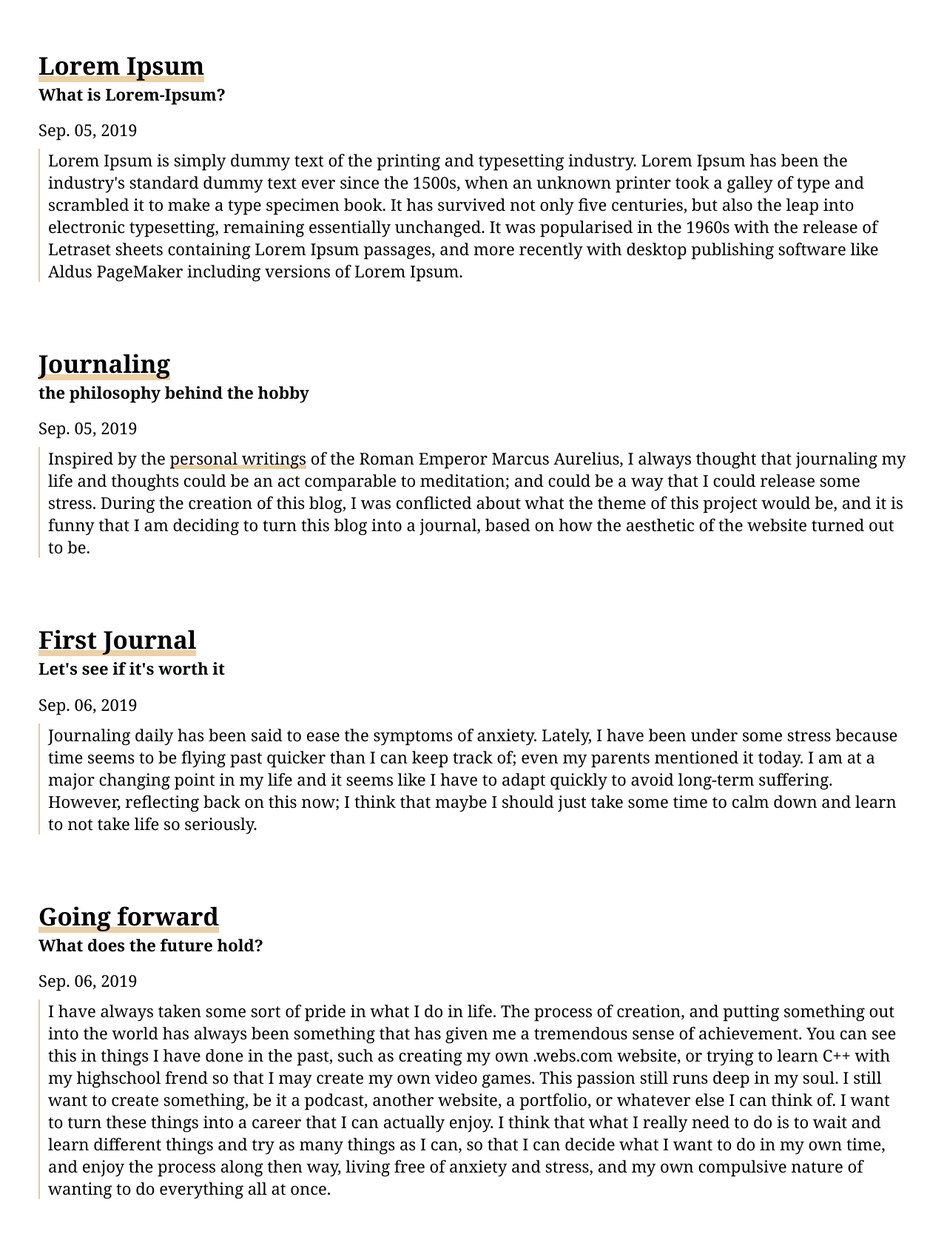
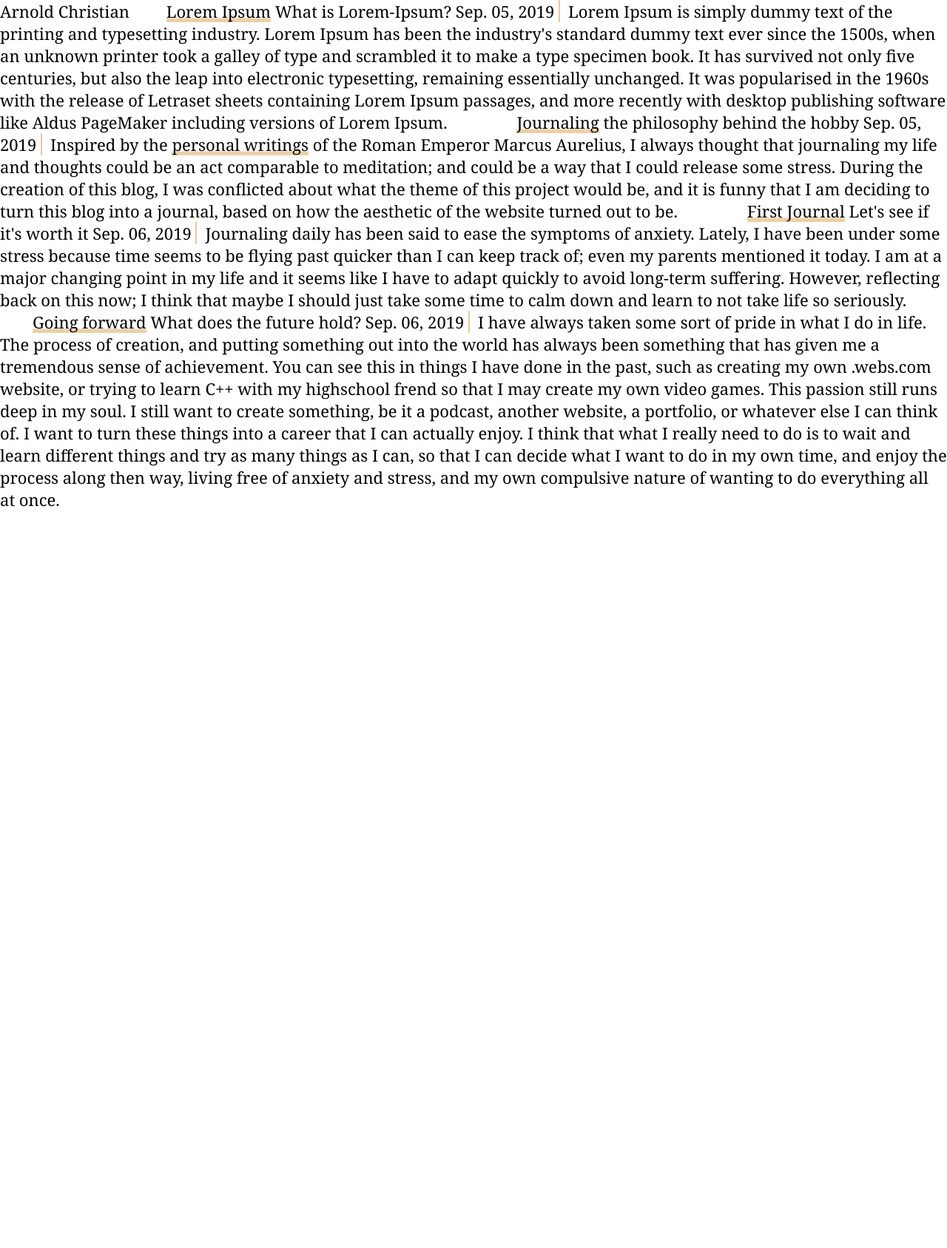
Before and after one commit to scrub22/aaarnolddd.github.io, a PHP site: page / in a window 1280 px wide. Shown: the whole page at 74% size. After the commit the page ends 685 px from the top, so only its background shows below. Run offline with PHP 8.4, Linux system fonts and the light colour scheme.

Commit message:
Update stylesheet.css

```diff
--- a/styles/stylesheet.css
+++ b/styles/stylesheet.css
@@ -3,6 +3,10 @@ html {
 	all: unset;
 	font-family: "georgia";
 	font-size: 22px;
+}
+
+html * {
+	all: unset;
 }
 
 /* STYLES */
@@ -41,7 +45,8 @@ p {
 }
 
 a {
-	all: unset;
+	text-decoration: unset;
+	color: black;
 	cursor: pointer;
 	box-shadow: inset 0 -0.25em #ECD0A6;
 }
```
